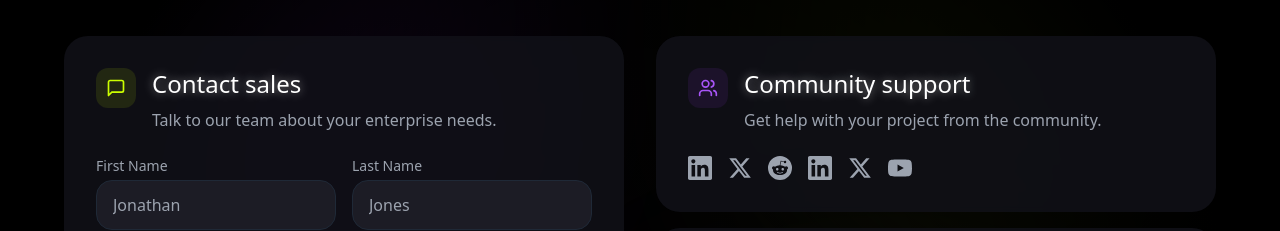
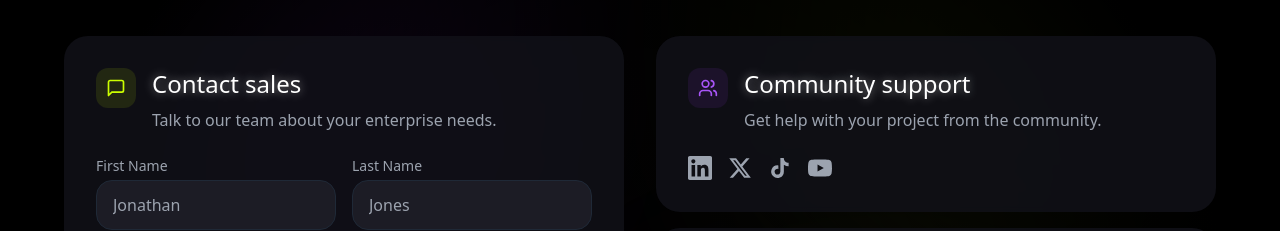
Before and after one commit to Sollvr/sollvr-website, a Next.js app: page / in a window 1280 px wide. Shown: the part 5104-5335 px from the top of the page. Built offline with nearby package versions, Linux system fonts and the light colour scheme.

Commit message:
added socials except yt

```diff
--- a/app/page.tsx
+++ b/app/page.tsx
@@ -1099,7 +1099,7 @@
                       </svg>
                       </Link>
                       <Link
-                        href="https://x.com/sollvr"
+                        href="https://x.com/Sollvrofficial"
                         target="_blank"
                         className="text-gray-400 hover:text-white transition-colors"
                         aria-label="X (Twitter)"
@@ -1109,33 +1109,13 @@
                       </svg>
                       </Link>
                       <Link
-                        href="https://tiktok.com/@sollvr"
+                        href="https://www.tiktok.com/@sollvrofficial?lang=en"
                         target="_blank"
                         className="text-gray-400 hover:text-white transition-colors"
                         aria-label="TikTok"
                       >
                         <svg className="w-6 h-6" viewBox="0 0 24 24" fill="currentColor">
-                          <path d="M12 0A12 12 0 0 0 0 12a12 12 0 0 0 12 12 12 12 0 0 0 12-12A12 12 0 0 0 12 0zm5.01 4.744c.688 0 1.25.561 1.25 1.249a1.25 1.25 0 0 1-2.498.056l-2.597-.547-.8 3.747c1.824.07 3.48.632 4.674 1.488.308-.309.73-.491 1.207-.491.968 0 1.754.786 1.754 1.754 0 .716-.435 1.333-1.01 1.614a3.111 3.111 0 0 1 .042.52c0 2.694-3.13 4.87-7.004 4.87-3.874 0-7.004-2.176-7.004-4.87 0-.183.015-.366.043-.534A1.748 1.748 0 0 1 4.028 12c0-.968.786-1.754 1.754-1.754.463 0 .898.196 1.207.49 1.207-.883 2.878-1.43 4.744-1.487l.885-4.182a.342.342 0 0 1 .14-.197.35.35 0 0 1 .238-.042l2.906.617a1.214 1.214 0 0 1 1.108-.701zM9.25 12C8.561 12 8 12.562 8 13.25c0 .687.561 1.248 1.25 1.248.687 0 1.248-.561 1.248-1.249 0-.688-.561-1.249-1.249-1.249zm5.5 0c-.687 0-1.248.561-1.248 1.25 0 .687.561 1.248 1.249 1.248.688 0 1.249-.561 1.249-1.25 0-.687-.562-1.249-1.25-1.249zm-5.466 3.99a.327.327 0 0 0-.231.094.33.33 0 0 0 0 .463c.842.842 2.484.913 2.961.913.477 0 2.105-.056 2.961-.913a.361.361 0 0 0 .029-.463.33.33 0 0 0-.464 0c-.547.533-1.684.73-2.512.73-.828 0-1.979-.196-2.512-.73a.326.326 0 0 0-.232-.095z"/>
-                      </svg>
-                      </Link>
-                      <Link
-                        href="https://reddit.com/r/sollvr"
-                        target="_blank"
-                        className="text-gray-400 hover:text-white transition-colors"
-                        aria-label="Reddit"
-                      >
-                        <svg className="w-6 h-6" viewBox="0 0 24 24" fill="currentColor">
-                          <path d="M20.447 20.452h-3.554v-5.569c0-1.328-.027-3.037-1.852-3.037-1.853 0-2.136 1.445-2.136 2.939v5.667H9.351V9h3.414v1.561h.046c.477-.9 1.637-1.85 3.37-1.85 3.601 0 4.267 2.37 4.267 5.455v6.286zM5.337 7.433c-1.144 0-2.063-.926-2.063-2.065 0-1.138.92-2.063 2.063-2.063 1.14 0 2.064.925 2.064 2.063 0 1.139-.925 2.065-2.064 2.065zm1.782 13.019H3.555V9h3.564v11.452zM22.225 0H1.771C.792 0 0 .774 0 1.729v20.542C0 23.227.792 24 1.771 24h20.451C23.2 24 24 23.227 24 22.271V1.729C24 .774 23.2 0 22.222 0h.003z"/>
-                      </svg>
-                      </Link>
-                      <Link
-                        href="https://instagram.com/sollvr"
-                        target="_blank"
-                        className="text-gray-400 hover:text-white transition-colors"
-                        aria-label="Instagram"
-                      >
-                        <svg className="w-6 h-6" viewBox="0 0 24 24" fill="currentColor">
-                          <path d="M18.244 2.25h3.308l-7.227 8.26 8.502 11.24H16.17l-5.214-6.817L4.99 21.75H1.68l7.73-8.835L1.254 2.25H8.08l4.713 6.231zm-1.161 17.52h1.833L7.084 4.126H5.117z"/>
+                          <path d="M19.59 6.69a4.83 4.83 0 0 1-3.77-4.25V2h-3.45v13.67a2.89 2.89 0 0 1-5.2 1.74 2.89 2.89 0 0 1 2.31-4.64 2.93 2.93 0 0 1 .88.13V9.4a6.84 6.84 0 0 0-1-.05A6.33 6.33 0 0 0 5 20.1a6.34 6.34 0 0 0 10.86-4.43v-7a8.16 8.16 0 0 0 4.77 1.52v-3.4a4.85 4.85 0 0 1-1-.1z"/>
                       </svg>
                       </Link>
                       <Link
```
